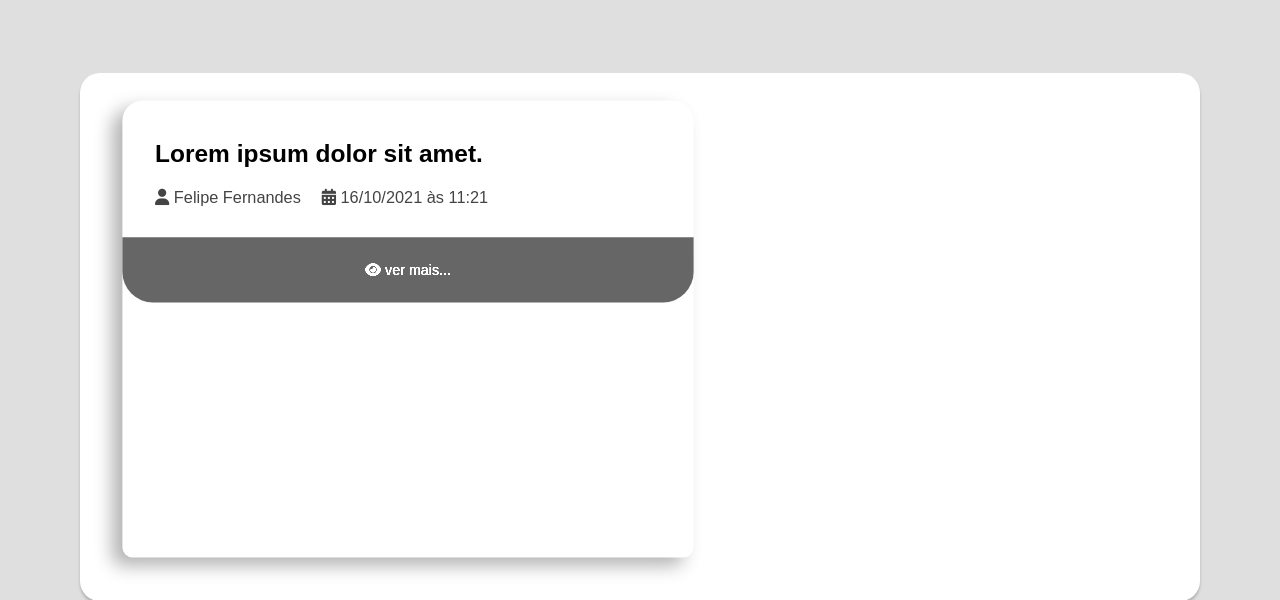
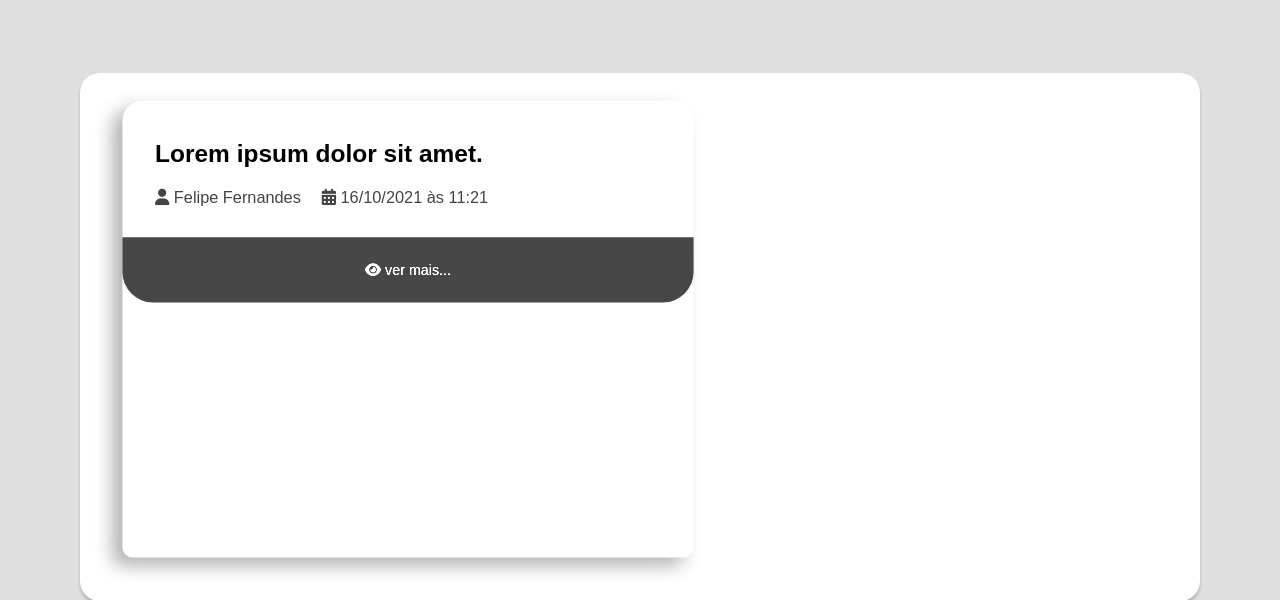
Before and after one commit to felipeversiane/myform-app, a Django app: page / in a window 1280 px wide, with the pointer over the restyled element. Shown: the part 279-879 px from the top of the page. Run offline with Django 4.2, Linux system fonts and the light colour scheme; some libraries are stand-ins or nearby versions.

Commit message:
:pencil:

```diff
--- a/app/templates/app/pages/home.html
+++ b/app/templates/app/pages/home.html
@@ -109,7 +109,7 @@
     }
 
     .form-footer a:hover {
-        filter: brightness(2);
+        filter: brightness(1.4);
     }
     .form-footer{
 
```
